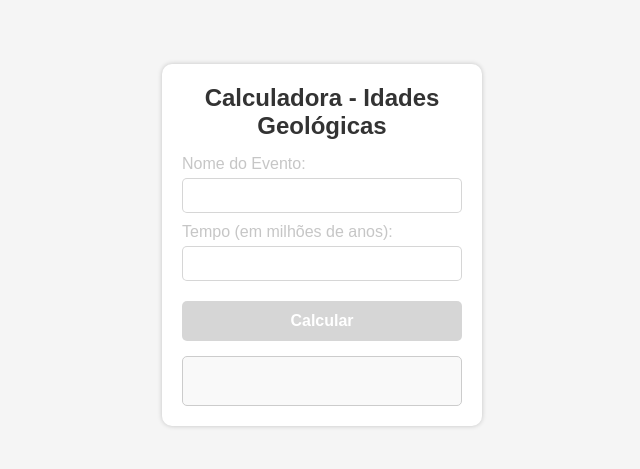
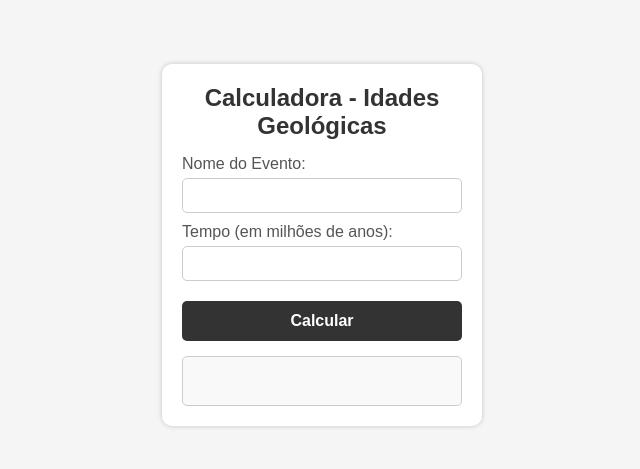
Before and after one commit to Bragax23/Calculadora-das-Idades-Geologicas, a plain HTML site: page index.html in a window 1280 px wide. Shown: the part 163-632 px from the top of the page, without its empty margins (326-966 px from the left). Drawn offline with Linux system fonts and the light colour scheme.

Commit message:
Update style.css

```diff
--- a/style.css
+++ b/style.css
@@ -38,13 +38,13 @@ main {
 .input label {
     font: 1rem Arial, sans-serif;
     margin-bottom: 5px;
-    color: #5555;
+    color: #555;
 }
 
 .input input {
     width: 100%;
     height: 35px;
-    border: 1px solid #cccc;
+    border: 1px solid #ccc;
     border-radius: 5px;
     outline: none;
     font: 1rem Arial, sans-serif;
@@ -56,7 +56,7 @@ button {
     width: 100%;
     height: 40px;
     font: bold 1rem Arial, sans-serif;
-    background: #3333;
+    background: #333;
     color: #fff;
     border: none;
     border-radius: 5px;
```
